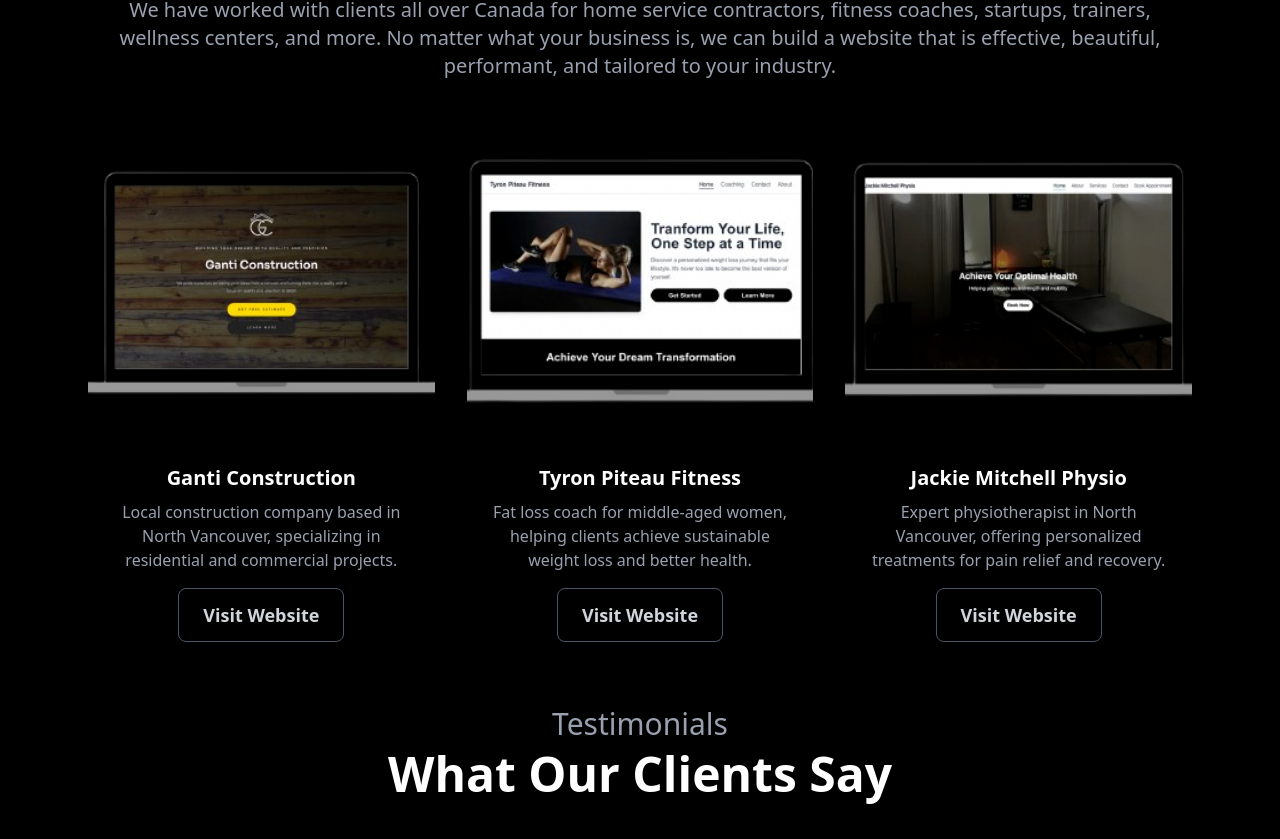
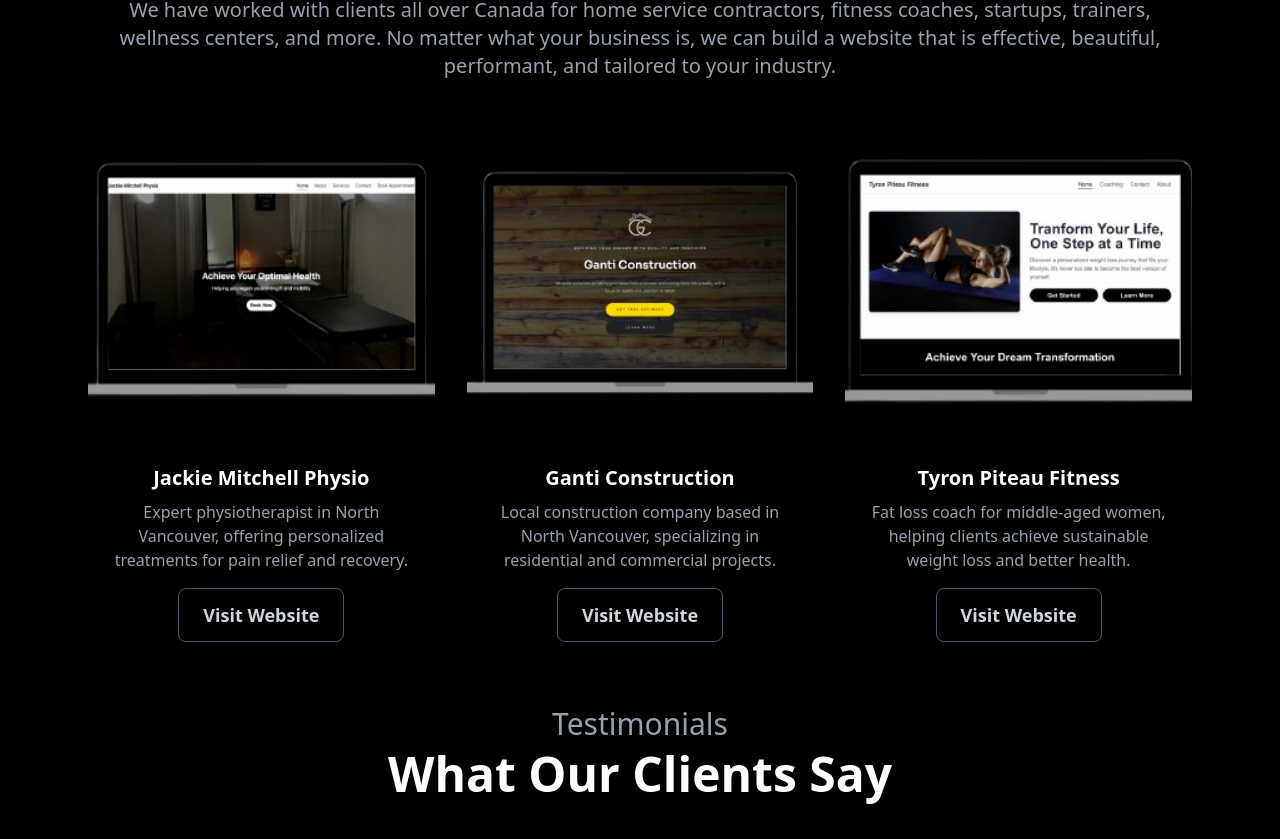
Before and after one commit to MatinH2004/shipyards-web-studio, a Next.js app: page / in a window 1280 px wide. Shown: the part 2876-3715 px from the top of the page. Built offline with nearby package versions, Linux system fonts and the light colour scheme.

Commit message:
fix. use centralized portfolio

```diff
--- a/src/components/home/Portfolio.tsx
+++ b/src/components/home/Portfolio.tsx
@@ -1,26 +1,6 @@
 import Image from 'next/image';
 import Link from 'next/link';
-
-const portfolioItems = [
-  {
-    name: 'Ganti Construction',
-    description: 'Local construction company based in North Vancouver, specializing in residential and commercial projects.',
-    image: '/images/ganticonstruction.png',
-    link: 'https://www.ganticonstruction.com',
-  },
-  {
-    name: 'Tyron Piteau Fitness',
-    description: 'Fat loss coach for middle-aged women, helping clients achieve sustainable weight loss and better health.',
-    image: '/images/tyronpiteaufitness.png',
-    link: 'http://tyron-coaching-web.vercel.app',
-  },
-  {
-    name: 'Jackie Mitchell Physio',
-    description: 'Expert physiotherapist in North Vancouver, offering personalized treatments for pain relief and recovery.',
-    image: '/images/jackiemitchellphysio.png',
-    link: 'https://jackiemitchellphysio.com',
-  },
-];
+import { portfolio } from '@/lib/data/portfolio';
 
 export default function Portfolio() {
   return (
@@ -38,7 +18,7 @@
         </p>
 
         <div className="mt-12 grid md:grid-cols-3 gap-8">
-          {portfolioItems.map((item, index) => (
+          {portfolio.map((item, index) => (
             <div key={index} className="text-center">
               <div className="relative w-full h-64 md:h-80">
                 <Image
--- a/src/lib/data/portfolio.ts
+++ b/src/lib/data/portfolio.ts
@@ -1,4 +1,11 @@
 export const portfolio = [
+  {
+    name: 'Jackie Mitchell Physio',
+    description: 'Expert physiotherapist in North Vancouver, offering personalized treatments for pain relief and recovery.',
+    image: '/images/jackiemitchellphysio.png',
+    link: 'https://jackiemitchellphysio.com',
+    caseStudyLink: '/case-studies/jackie-mitchell-physio',
+  },
   {
     name: 'Ganti Construction',
     description: 'Local construction company based in North Vancouver, specializing in residential and commercial projects.',
@@ -13,11 +20,4 @@
     link: 'http://tyron-coaching-web.vercel.app',
     caseStudyLink: '/case-studies/tyron-piteau-fitness',
   },
-  {
-    name: 'Jackie Mitchell Physio',
-    description: 'Expert physiotherapist in North Vancouver, offering personalized treatments for pain relief and recovery.',
-    image: '/images/jackiemitchellphysio.png',
-    link: 'https://jackiemitchellphysio.com',
-    caseStudyLink: '/case-studies/jackie-mitchell-physio',
-  },
 ];
```
